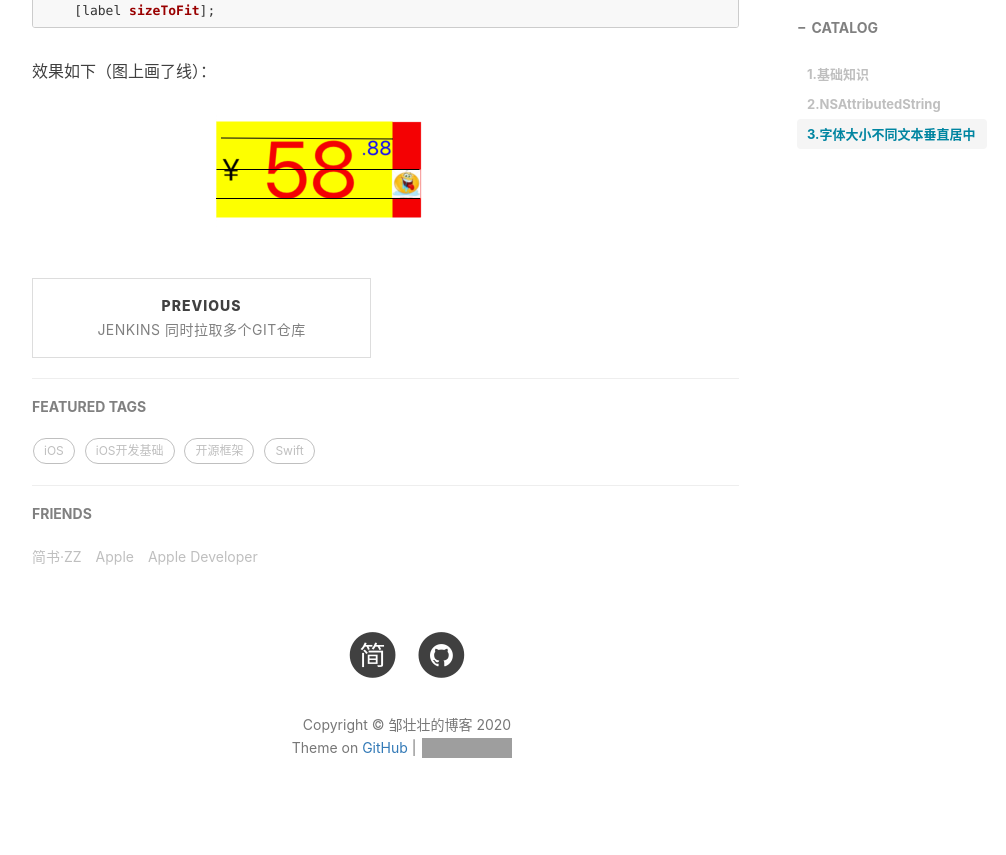
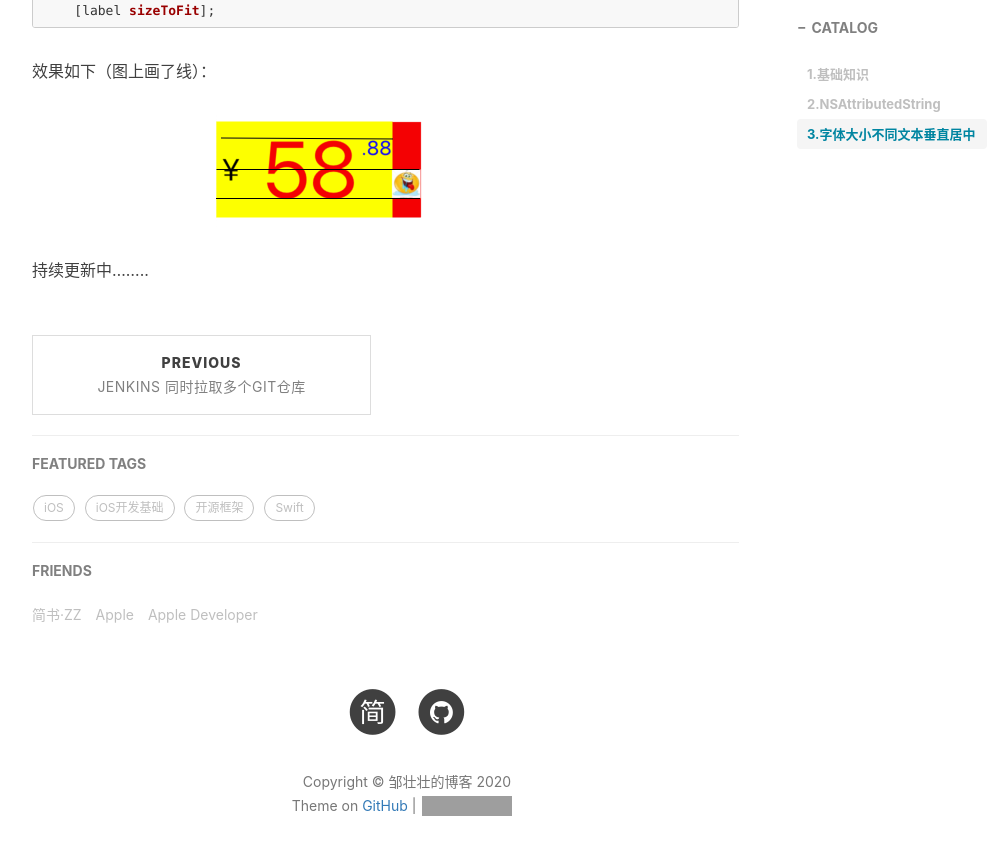
Before and after one commit to zou145688zhuang/zou145688zhuang.github.io, a Jekyll site: the page built from _posts/2020-05-20-富文本.md, in a window 1280 px wide and 900 px high, scrolled down 4574 px. Shown: the top 855 px of the window, without its empty margins (233-1239 px from the left). Built offline with Jekyll 4.4.1, drawn with Linux system fonts in a browser that asks for light colours; nearby versions of some CDN libraries; comment, search, counter and statistics services are not loaded; grey boxes are pictures that could not be loaded.

Commit message:
富文本字形11

```diff
--- a/_posts/2020-05-20-富文本.md
+++ b/_posts/2020-05-20-富文本.md
@@ -140,3 +140,5 @@ NSMutableParagraphStyle *ParagraphStyle =  [[NSMutableParagraphStyle alloc] init
 效果如下（图上画了线）：
 
 ![效果图](https://zou145688zhuang.github.io/img/font_base/font_base_2.png "字形参数")
+
+持续更新中……..
```
